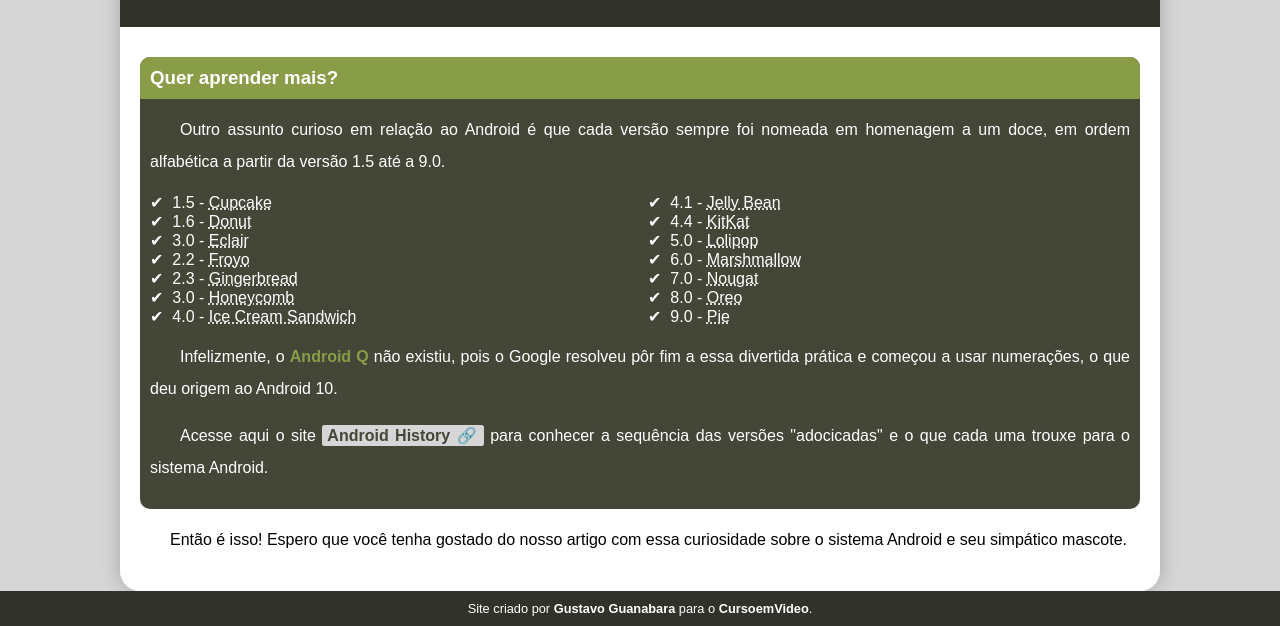
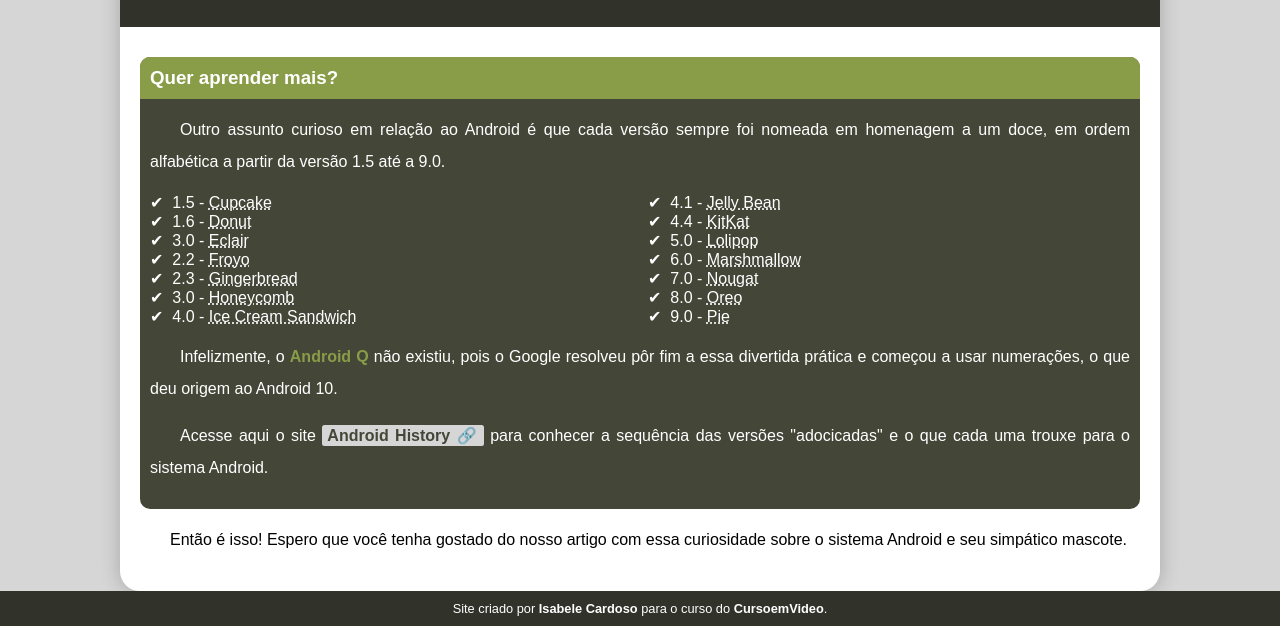
Before and after one commit to isacarrd/projeto-android, a plain HTML site: page index.html in a window 1280 px wide. Shown: the part 2370-2996 px from the top of the page. Drawn offline with Linux system fonts and the light colour scheme.

Commit message:
edição do link no <footer>

```diff
--- a/index.html
+++ b/index.html
@@ -77,6 +77,6 @@
           <p>Então é isso! Espero que você tenha gostado do nosso artigo com essa curiosidade sobre o sistema Android e seu simpático mascote.</p>
     </article>
   </main>
-  <footer>Site criado por <a href="https://github.com/gustavoguanabara">Gustavo Guanabara</a> para o <a href="https://www.youtube.com/c/CursoemV%C3%ADdeo">CursoemVideo</a>.</footer>
+  <footer>Site criado por <a href="https://github.com/isacarrd">Isabele Cardoso</a> para o curso do <a href="https://www.youtube.com/c/CursoemV%C3%ADdeo">CursoemVideo</a>.</footer>
 </body>
 </html>
```
